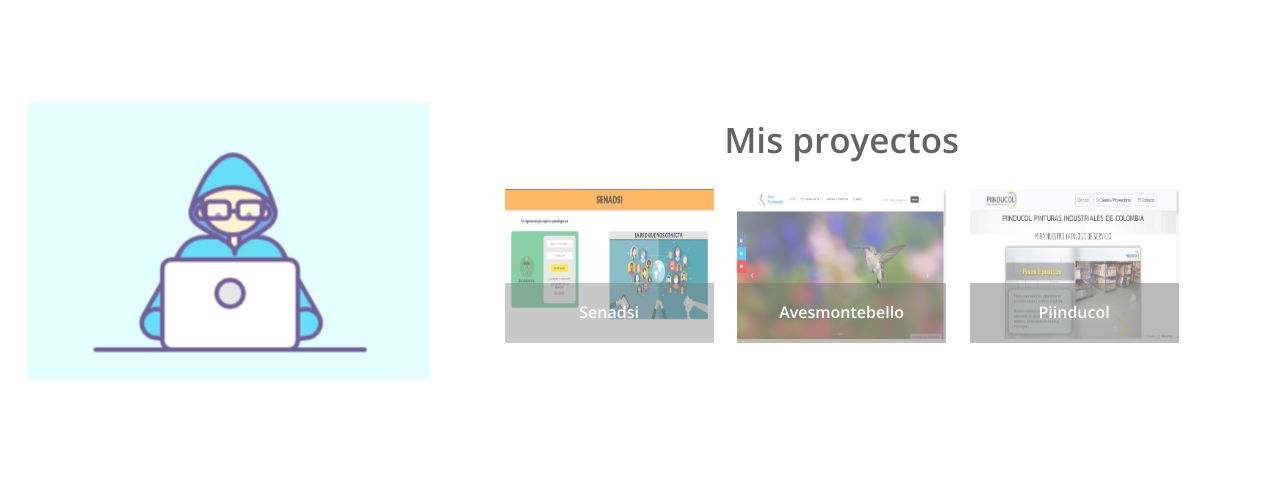
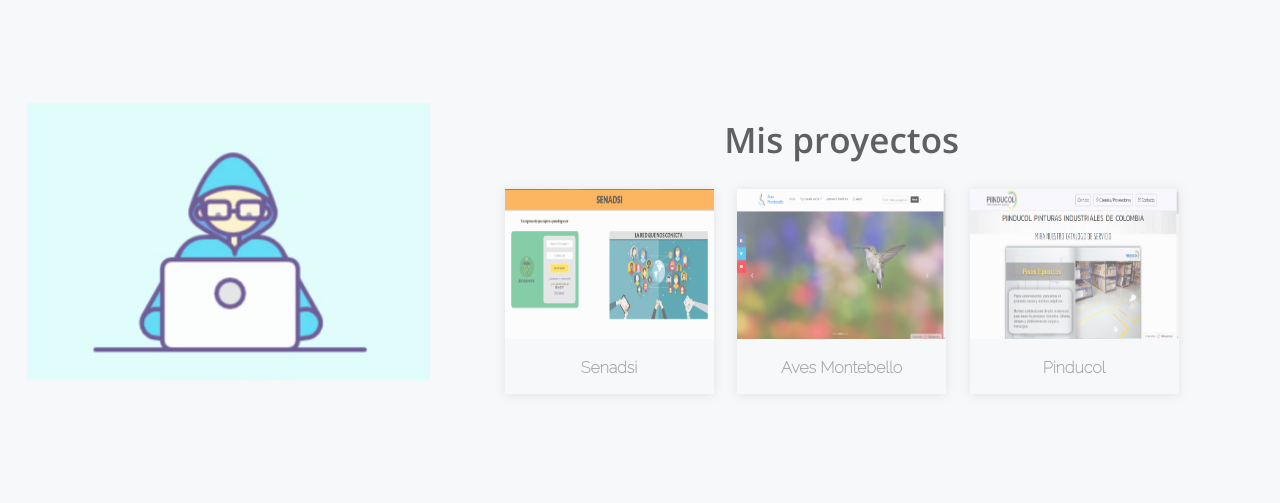
Before and after one commit to davisdev7/folio, a plain HTML site: page index.html in a window 1280 px wide. Shown: the part 2581-3084 px from the top of the page. Drawn offline with nearby package versions, Linux system fonts and the light colour scheme.

Commit message:
modificacion apariencia de projects

```diff
--- a/css/styleindex.css
+++ b/css/styleindex.css
@@ -5,6 +5,10 @@
 /*------BOTON IR HACIA ARRIBA--------*/
 
 /*--------------ABRE--------------*/
+body{
+
+    background:#f7f8f9 ;
+}
 
 #preloader {
     position: fixed;
@@ -465,9 +469,21 @@ footer .derechos {
 .content-projects .rel-ab1, .content-projects .rel-ab2, .content-projects .rel-ab3 {
     position: relative;
     width: 31%;
+    box-shadow: 0px 1px 10px rgba(0, 0, 0, 0.15);
+    text-align: center;
 }
+.rel-ab1 p, .rel-ab2 p, .rel-ab3 p {
+font-family: 'Raleway', sans-serif;
+font-size: 16px;
+font-weight: bold;
+color: #767676;
 
-.content-projects .rel-ab1::before {
+}
+.rel-ab1 a, .rel-ab2 a, .rel-ab3 a {
+text-decoration: none;
+
+    }
+/*.content-projects .rel-ab1::before {
     position: absolute;
     bottom: 0;
     text-align: center;
@@ -511,7 +527,7 @@ footer .derechos {
     background: rgba(33, 33, 33, 0.5);
     cursor: pointer;
 }
-
+*/
 @media (max-width: 878px) {
     header nav {
         width: 100%;
--- a/index.html
+++ b/index.html
@@ -251,19 +251,20 @@ window.smartsupp||(function(d) {
                 <!--Contenedor con los tipos Proyectos-->
                 <div class="projects">
                     <div class="rel-ab1">
-                        <a href="http://senadsibeta.comli.com/" target="_blank">
-                            <img src="img/senadsi.PNG" alt="">
-                        </a>
+                            <a href="http://senadsibeta.comli.com/" target="_blank"><img src="img/senadsi.PNG" alt=""></a>
+                        <a href="http://senadsibeta.comli.com/" target="_blank"><p>Senadsi</p></a>
+
                     </div>
                     <div class="rel-ab2">
-                        <a href="https://senadsi120.000webhostapp.com/index.html" target="_blank">
-                            <img src="img/aves.PNG" alt="">
+                            <a href="https://senadsi120.000webhostapp.com/index.html" target="_blank"> <img src="img/aves.PNG" alt=""></a>
+                        <a href="https://senadsi120.000webhostapp.com/index.html" target="_blank"><p>Aves Montebello</p>
                         </a>
+
                     </div>
                     <div class="rel-ab3">
-                        <a href="http://davis-piinducol.000webhostapp.com/" target="_blank">
-                            <img src="img/pinducol.PNG" alt="">
-                        </a>
+                            <a href="http://davis-piinducol.000webhostapp.com/" target="_blank">  <img src="img/pinducol.PNG" alt=""></a>
+                        <a href="http://davis-piinducol.000webhostapp.com/" target="_blank"><p>Pinducol</p></a>
+
                     </div>
                 </div>
             </section>
```
